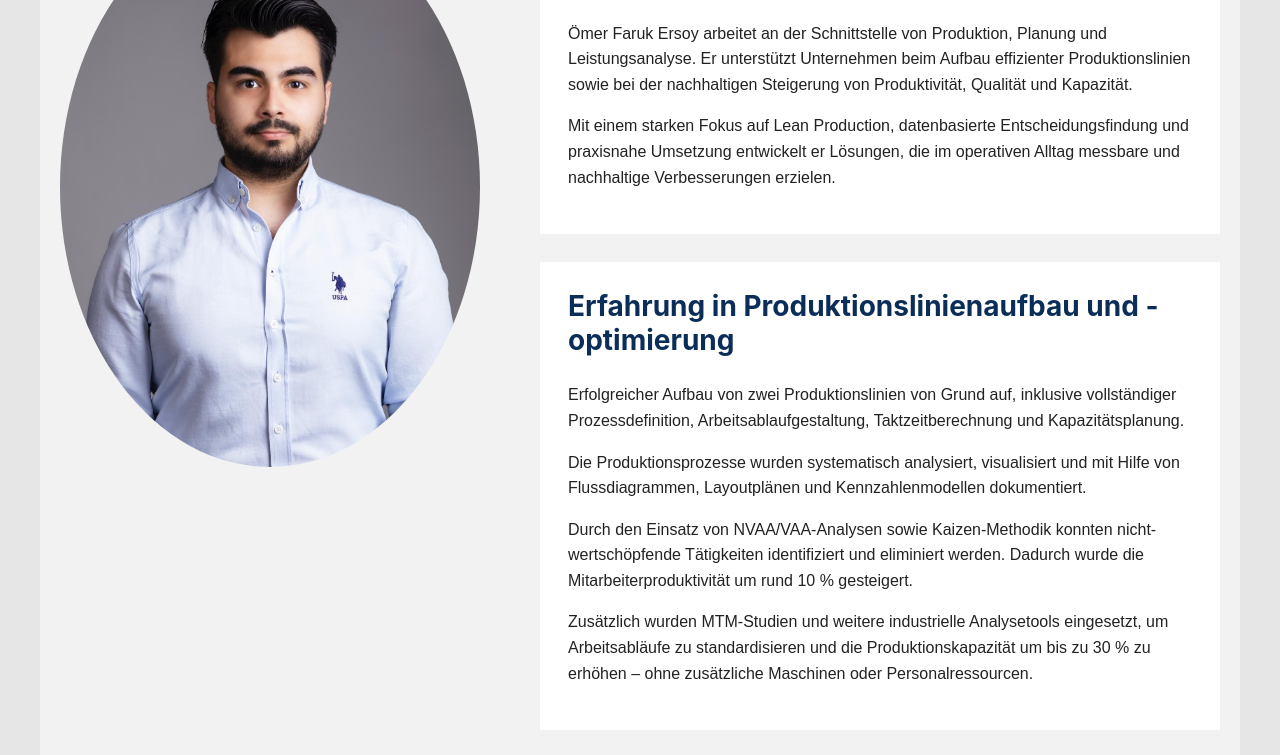
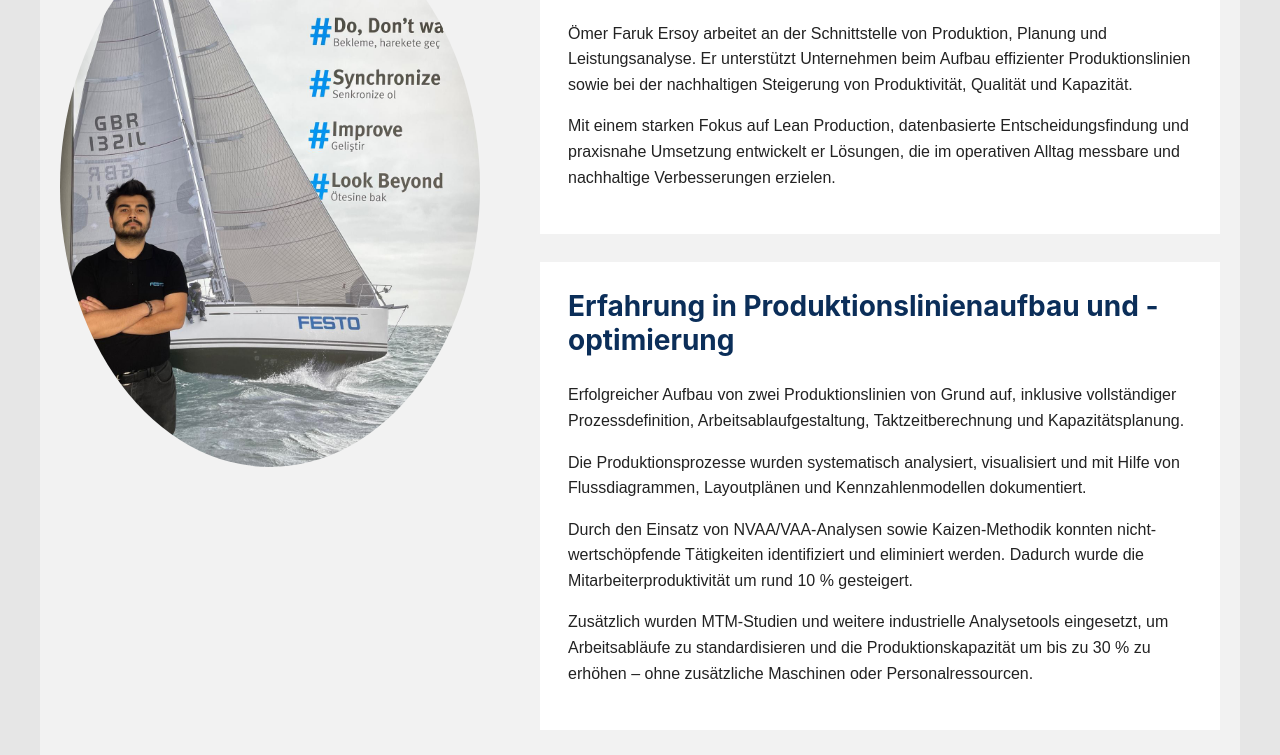
Before and after one commit to tugcebeyzam/leanwerk-site, a website: page dist/omer-faruk-ersoy.html in a window 1280 px wide. Shown: the part 173-928 px from the top of the page. Drawn offline with Linux system fonts and the light colour scheme.

Commit message:
Update omer-faruk-ersoy.html

```diff
--- a/dist/omer-faruk-ersoy.html
+++ b/dist/omer-faruk-ersoy.html
@@ -80,7 +80,7 @@
 
         <!-- SOL FOTO -->
         <div class="profile-photo">
-            <img src="assets/img/team/faruk.jpg" alt="Ömer Faruk Ersoy">
+            <img src="assets/img/team/faruk-2.jpg" alt="Ömer Faruk Ersoy">
         </div>
 
         <!-- SAĞ İÇERİK -->
```
